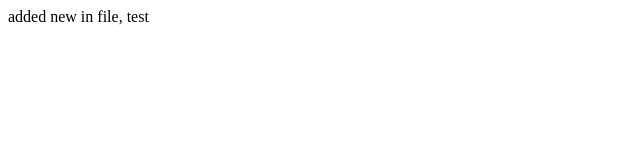
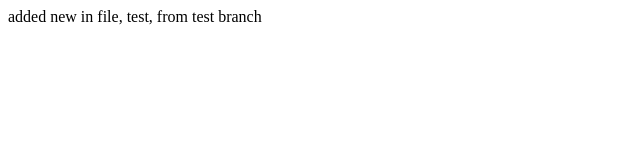
Before and after one commit to pintugorai/gitMasterClassPractices, a plain HTML site: page Index.html in a window 1280 px wide. Shown: the whole page, without its empty margins (0-640 px from the left). Drawn offline with Linux system fonts and the light colour scheme.

Commit message:
from test
from test branch changes

```diff
--- a/Index.html
+++ b/Index.html
@@ -1,7 +1,7 @@
 <html>
 <head><title> test page</title></head>
 <body>
-<p>added new in file, test</p>
+<p>added new in file, test, from test branch</p>
 
 </body>
 </html>
```
